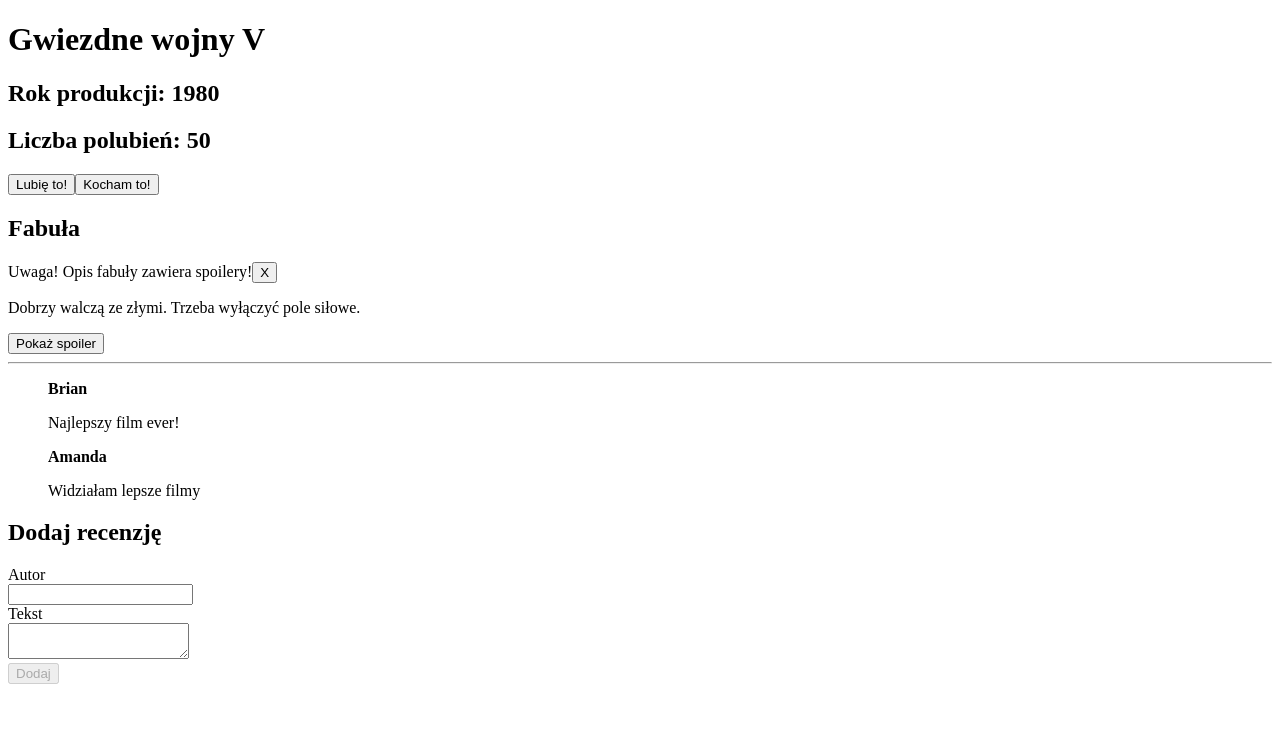
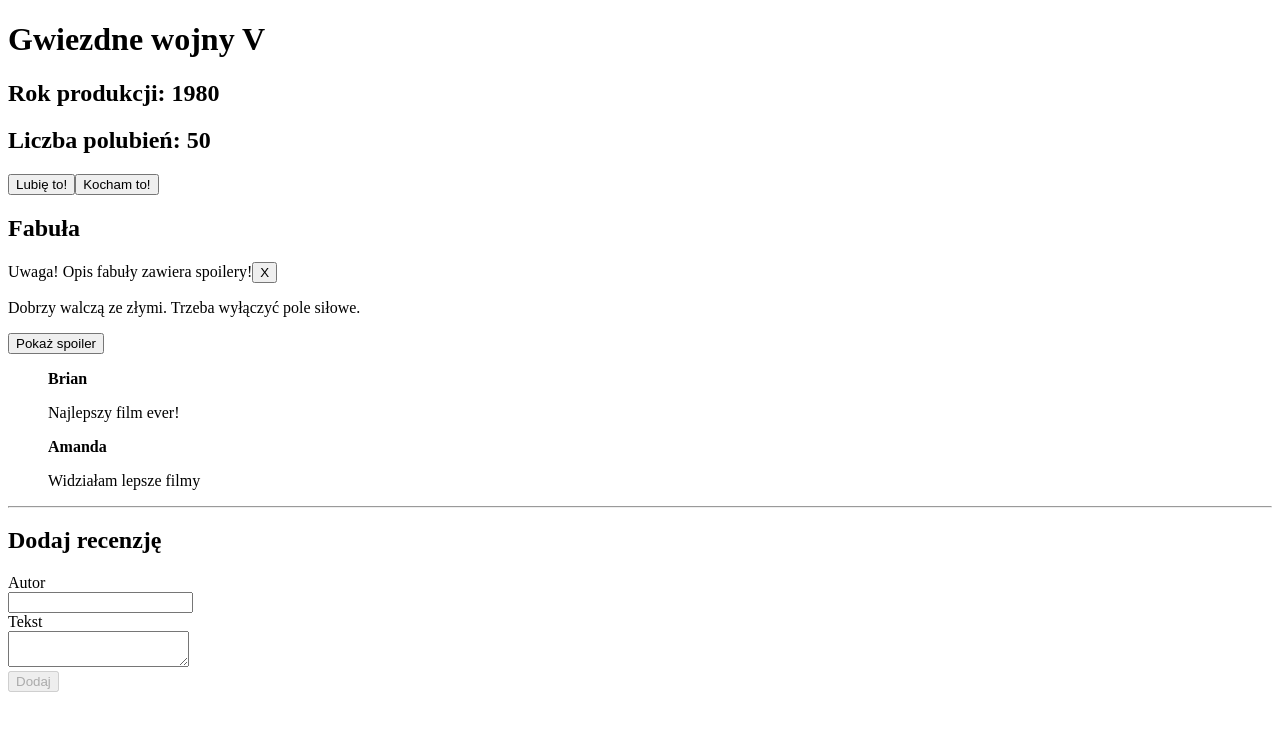
Before and after one commit to mslysz/ZR-Modul1, a React (Vite) app: page / in a window 1280 px wide. Shown: the top 730 px of the page. Built offline with nearby package versions, Linux system fonts and the light colour scheme.

Commit message:
using state lifting, I passed the initialReviews constant to the App component, using the onReviewSubmit props, we pass functions with the author,text attributes and use setReviews to update the review state

```diff
--- a/package.json
+++ b/package.json
@@ -18,7 +18,7 @@
     "@types/react": "^18.3.10",
     "@types/react-dom": "^18.3.0",
     "@vitejs/plugin-react": "^4.3.2",
-    "eslint": "^9.11.1",
+    "eslint": "^9.13.0",
     "eslint-plugin-react": "^7.37.0",
     "eslint-plugin-react-hooks": "^5.1.0-rc.0",
     "eslint-plugin-react-refresh": "^0.4.12",
--- a/src/App.jsx
+++ b/src/App.jsx
@@ -1,15 +1,34 @@
+import { useState } from 'react';
 import { Form } from './components/Form';
 import { LikesCounter } from './components/LikesCounter';
 import { Plot } from './components/Plot';
+import { Reviews } from './components/Reviews';
+
+const initialReviews = [
+  { author: 'Brian', text: 'Najlepszy film ever!', id: 1 },
+  { author: 'Amanda', text: 'Widziałam lepsze filmy', id: 2 },
+];
 
 function App() {
+  const [reviews, setReviews] = useState(initialReviews);
+
   return (
     <>
       <h1>Gwiezdne wojny V</h1>
       <h2>Rok produkcji: 1980</h2>
       <LikesCounter />
       <Plot />
-      <Form />
+      <Reviews reviews={reviews} />
+      <Form
+        onReviewSubmit={(author, text) => {
+          setReviews((prevReviews) => {
+            return [
+              { author, text, id: prevReviews.length + 1 },
+              ...prevReviews,
+            ];
+          });
+        }}
+      />
     </>
   );
 }
--- a/src/components/Form.jsx
+++ b/src/components/Form.jsx
@@ -1,18 +1,8 @@
 import { useState } from 'react';
-import { Review } from './Review';
-const initialReviews = [
-  { author: 'Brian', text: 'Najlepszy film ever!', id: 1 },
-  { author: 'Amanda', text: 'Widziałam lepsze filmy', id: 2 },
-];
 
-export const Form = () => {
-  const [reviews, setReviews] = useState(initialReviews);
+export const Form = ({ onReviewSubmit }) => {
   const [inputValue, setInputValue] = useState('');
   const [textareaValue, setTextareaValue] = useState('');
-
-  const reviewsElements = reviews.map((r) => (
-    <Review key={r.id} author={r.author} text={r.text} />
-  ));
 
   function handleSubmit(e) {
     e.preventDefault();
@@ -20,9 +10,7 @@
     const author = inputValue;
     const text = textareaValue;
 
-    setReviews((prevReviews) => {
-      return [{ author, text, id: prevReviews.length + 1 }, ...prevReviews];
-    });
+    onReviewSubmit(author, text);
     setInputValue('');
     setTextareaValue('');
   }
@@ -30,7 +18,6 @@
   return (
     <>
       <hr />
-      <ul>{reviewsElements}</ul>
 
       <h2>Dodaj recenzję</h2>
       <form onSubmit={handleSubmit}>
```
Also changed, not shown: eslint.config.js (+7 -7 lines), 1 other file (tests, documents, lock files or other folders).
